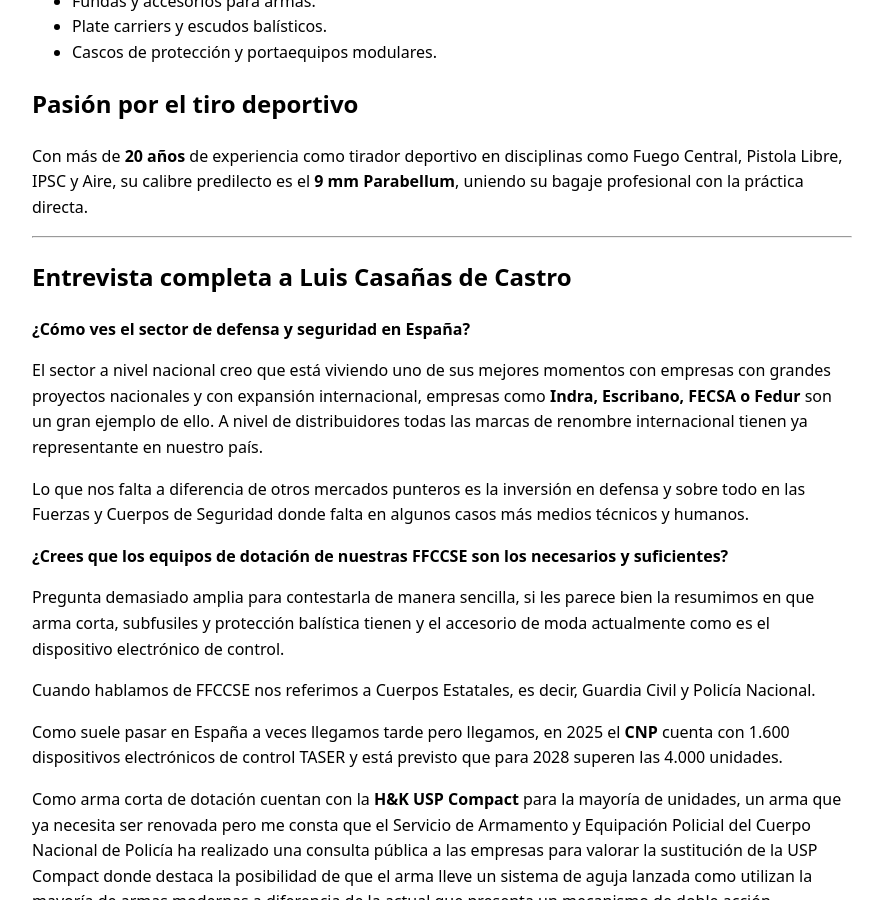
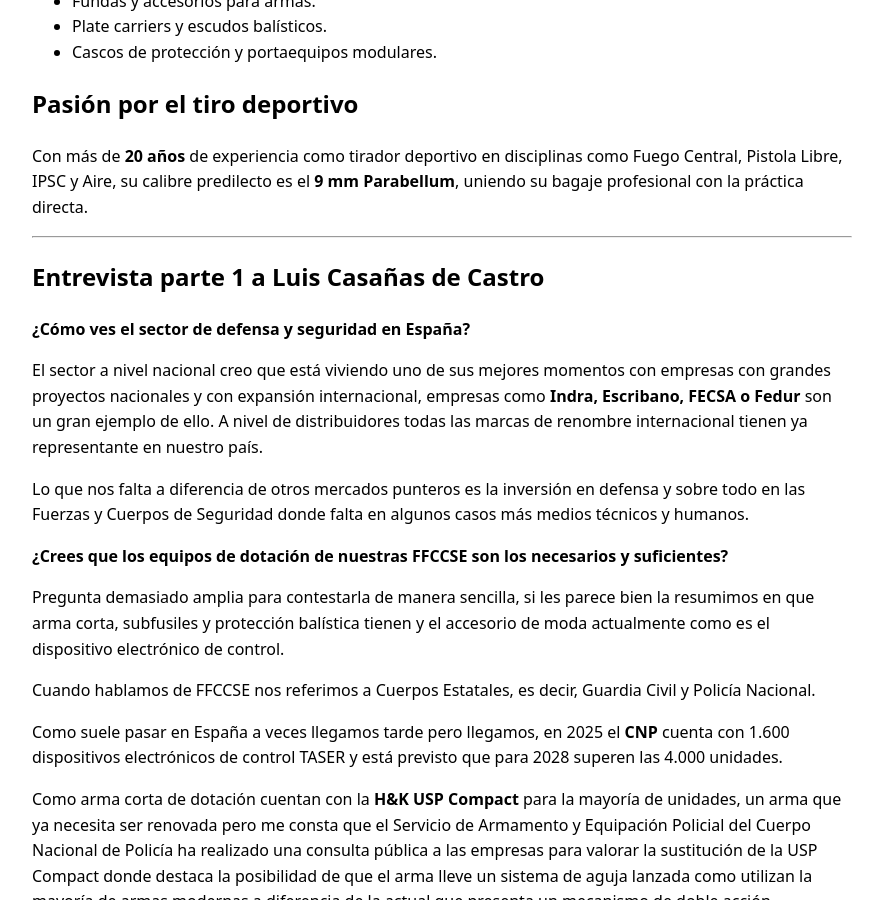
Before and after one commit to imperialdefensegroup/articulos, a Jekyll site: the page built from _posts/2025-09-04-luis-casanas-de-castro-consultor-tactico.md, in a window 1280 px wide and 900 px high, scrolled down 1223 px. Shown: the whole window, without its empty margins (198-1081 px from the left). Built offline with Jekyll 4.4.1, drawn with Linux system fonts in a browser that asks for light colours; some of the changed text lies outside the part shown.

Commit message:
Update 2025-09-04-luis-casanas-de-castro-consultor-tactico.md

```diff
--- a/_posts/2025-09-04-luis-casanas-de-castro-consultor-tactico.md
+++ b/_posts/2025-09-04-luis-casanas-de-castro-consultor-tactico.md
@@ -39,7 +39,7 @@ Con más de **20 años** de experiencia como tirador deportivo en disciplinas co
 
 ---
 
-# Entrevista completa a Luis Casañas de Castro
+# Entrevista parte 1 a Luis Casañas de Castro
 
 **¿Cómo ves el sector de defensa y seguridad en España?**
 
```
Also changed, not shown: other parts of _posts/2025-09-04-luis-casanas-de-castro-consultor-tactico.md (+2 -0 lines).
